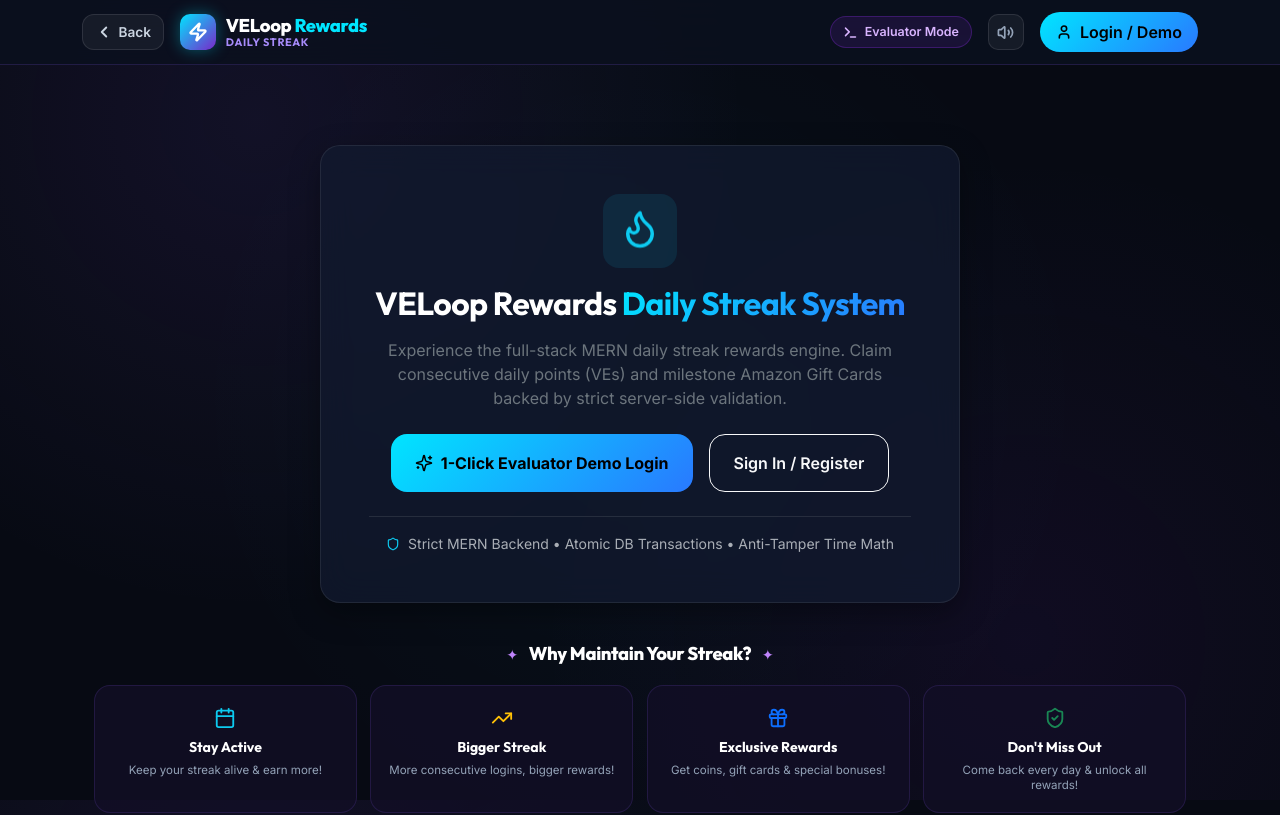
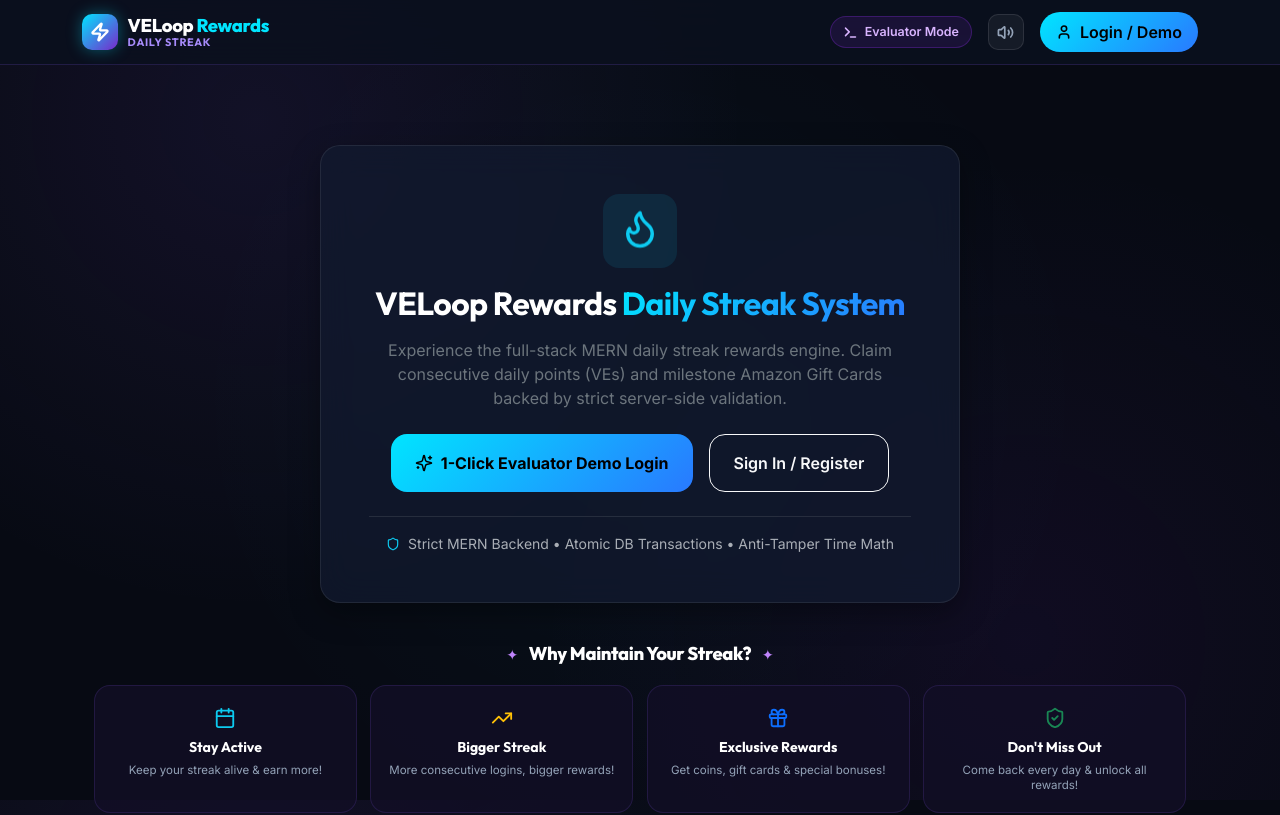
Before and after one commit to khushkamal/veloop_reward, a React (Vite) app in the folder frontend/: page / in a window 1280 px wide. Shown: the top 815 px of the page. Built offline with nearby package versions, Linux system fonts and the light colour scheme; no server answers.

Commit message:
Remove redundant back button from Navbar

```diff
--- a/frontend/src/components/Navbar/Navbar.jsx
+++ b/frontend/src/components/Navbar/Navbar.jsx
@@ -1,7 +1,5 @@
 import React, { useState } from 'react';
-import { useNavigate } from 'react-router-dom';
 import {
-  ChevronLeft,
   Flame,
   Zap,
   Coins,
@@ -19,7 +17,6 @@
 export default function Navbar({ onOpenAuth, onToggleEvaluator, isEvaluatorOpen }) {
   const { user, wallet, streakStatus, logout } = useAuth();
   const [soundOn, setSoundOn] = useState(isSoundEnabled());
-  const navigate = useNavigate();
 
   const handleSoundToggle = () => {
     const next = toggleSound();
@@ -27,33 +24,13 @@
     if (next) playClickSound();
   };
 
-  const handleBack = () => {
-    playClickSound();
-    if (window.history.length > 1) {
-      navigate(-1);
-    } else {
-      window.scrollTo({ top: 0, behavior: 'smooth' });
-    }
-  };
-
   const currentStreak = streakStatus?.currentStreak || 0;
 
   return (
     <header className={styles.navbar}>
       <div className="container d-flex align-items-center justify-content-between">
-        {/* Left Section: Back Button + Brand / Daily Streak Title */}
+        {/* Left Section: Brand / Daily Streak Title */}
         <div className="d-flex align-items-center gap-2 gap-sm-3">
-          {/* Back / Navigation Action */}
-          <button
-            className={styles.backBtn}
-            onClick={handleBack}
-            title="Go Back"
-            aria-label="Navigate Back"
-          >
-            <ChevronLeft size={18} strokeWidth={2.5} />
-            <span className="d-none d-md-inline">Back</span>
-          </button>
-
           {/* Brand Logo & Daily Streak Header Title */}
           <a href="#home" className={styles.brand} onClick={playClickSound}>
             <div className={styles.logoIcon}>
```
